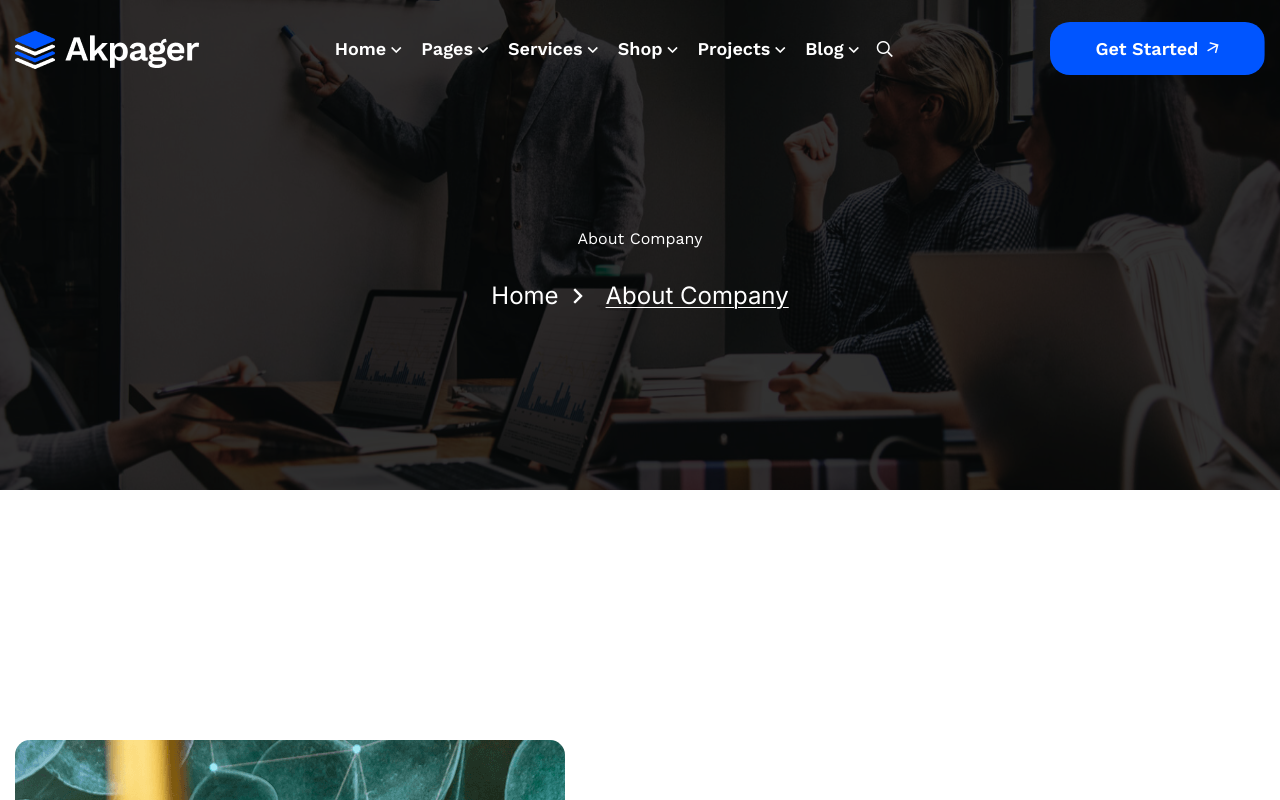
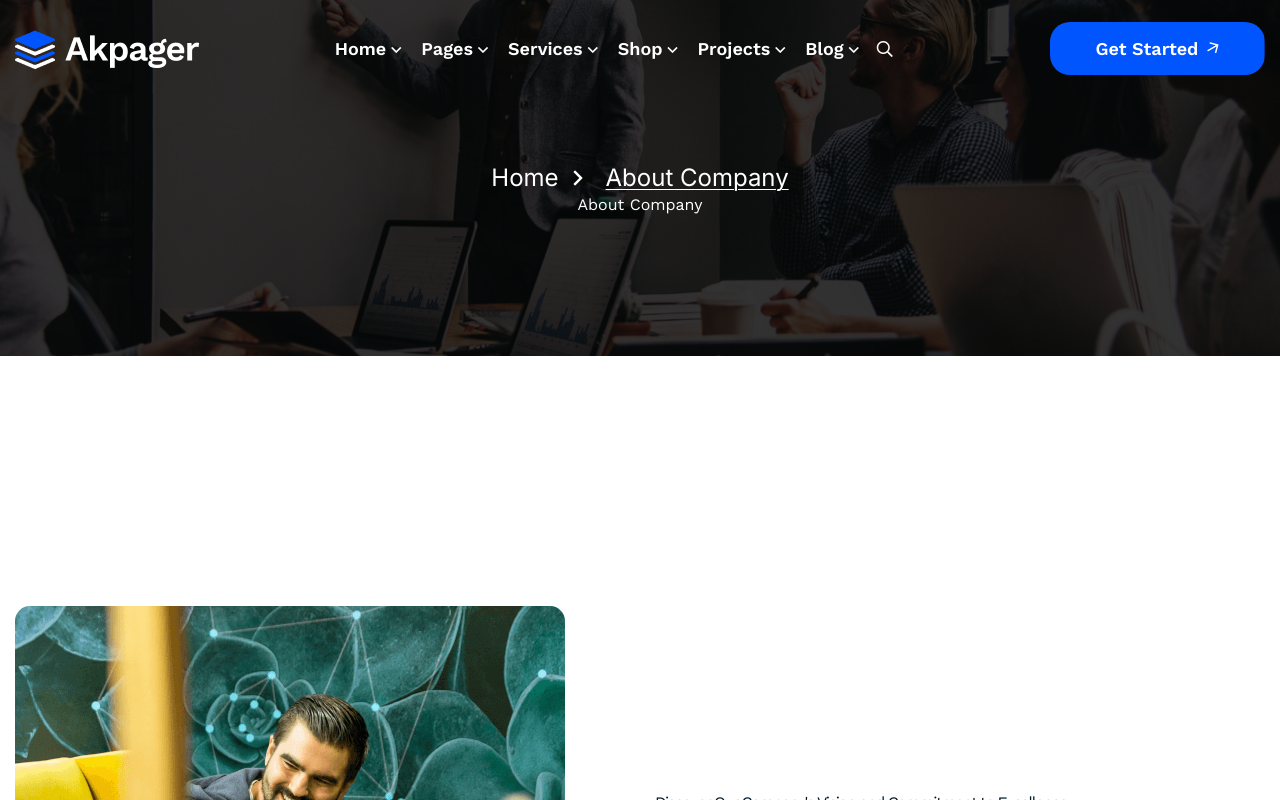
Before and after one commit to Bijig0/kwikcompanies, a Next.js app: page /about in a window 1280 px wide. Shown: the top 800 px of the page. Built offline with nearby package versions, Linux system fonts and the light colour scheme.

Commit message:
fixing styling

```diff
--- a/components/PageBanner.tsx
+++ b/components/PageBanner.tsx
@@ -10,19 +10,11 @@ const PageBanner = (props: Props) => {
   const { pageTitle, pageName, titleTag } = props;
   return (
     <section
-      className="page-banner-area overlay pt-40 pb-44 rpy-120 rel z-1 bgs-cover text-center"
+      className="page-banner-area overlay pt-90 pb-28 rpy-120 rel z-1 bgs-cover text-center"
       style={{ backgroundImage: "url(assets/images/backgrounds/banner.jpg)" }}
     >
       <div className="container">
         <div className="banner-inner pt-70 rpt-60 text-white">
-          <h1
-            className="page-title"
-            data-aos="fade-up"
-            data-aos-duration={1500}
-            data-aos-offset={50}
-          >
-            {pageTitle ? pageTitle : pageName}
-          </h1>
           <nav aria-label="breadcrumb">
             <ol
               className="breadcrumb justify-content-center"
@@ -37,6 +29,14 @@ const PageBanner = (props: Props) => {
               <li className="breadcrumb-item active">{pageName}</li>
             </ol>
           </nav>
+          <h1
+            className="page-title"
+            data-aos="fade-up"
+            data-aos-duration={1500}
+            data-aos-offset={50}
+          >
+            {pageTitle ? pageTitle : pageName}
+          </h1>
         </div>
       </div>
     </section>
```
